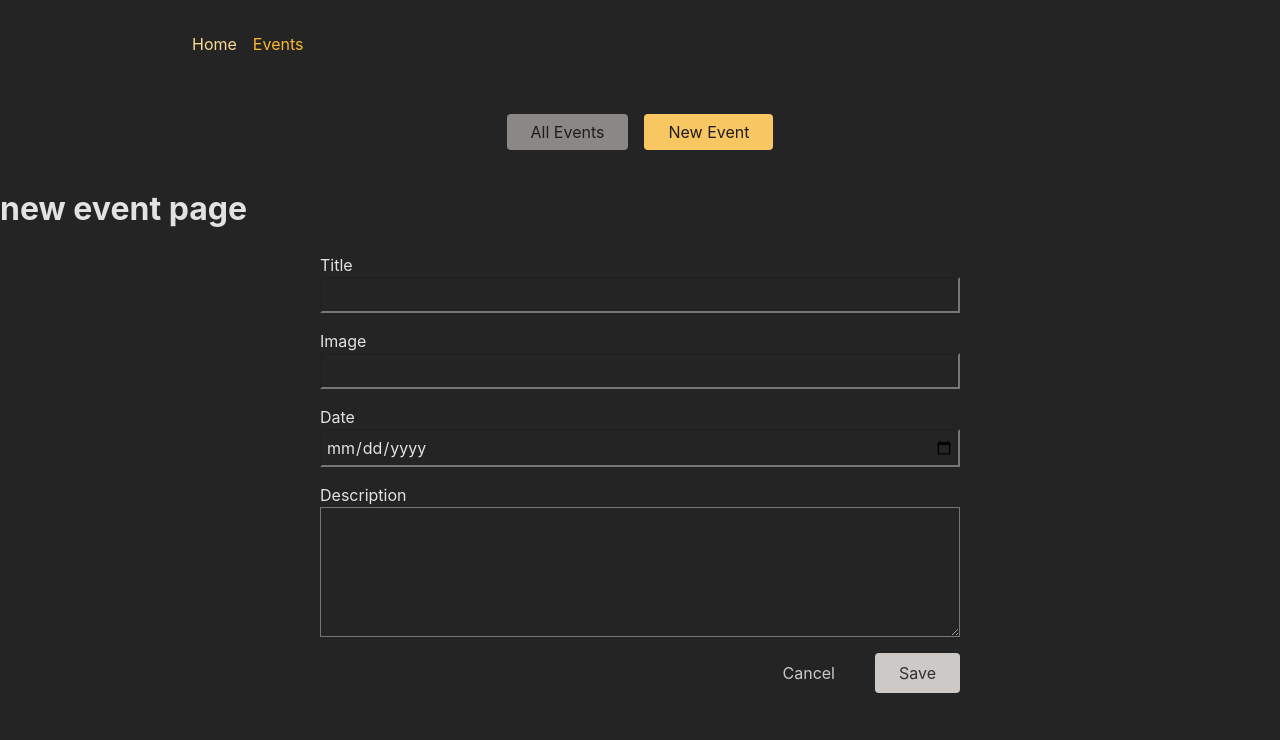
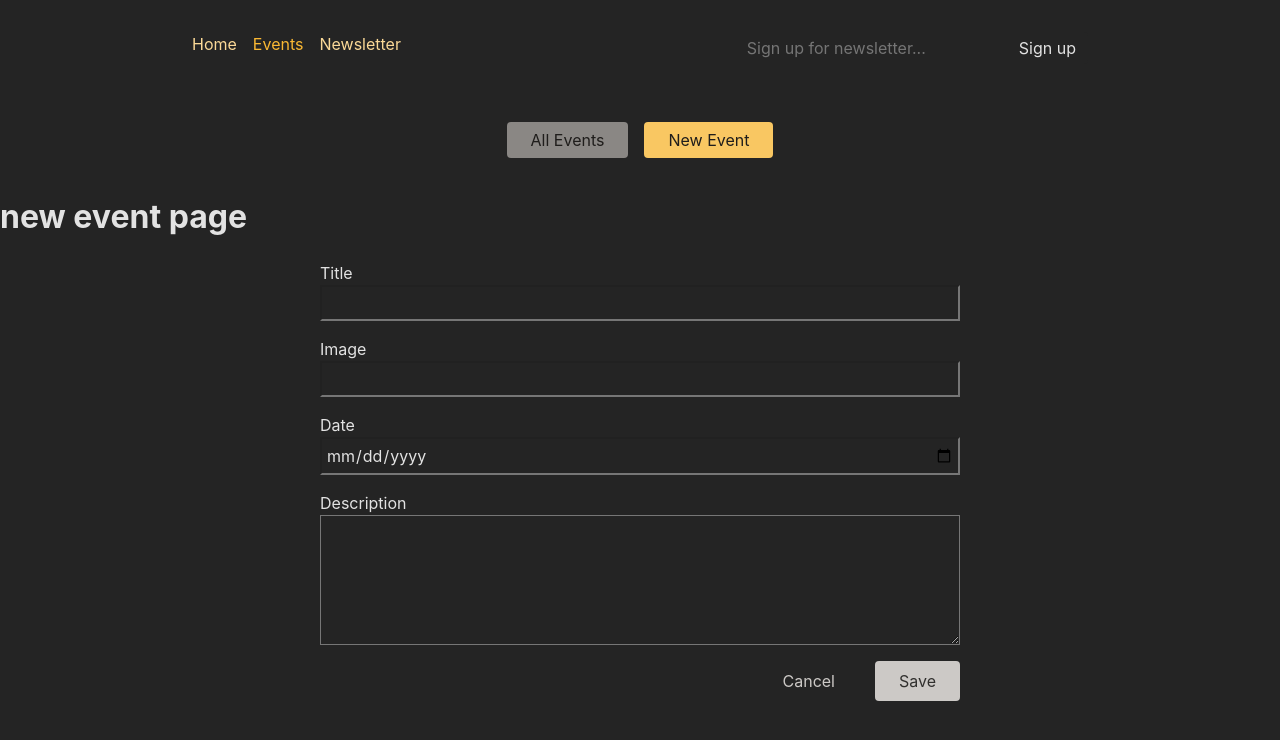
Before and after one commit to cdspaceNoob/React-Router-Review-Advance, a React (Create React App) app in the folder frontend/: page /events/new in a window 1280 px wide. Shown: the top 740 px of the page. Built offline with nearby package versions, Linux system fonts and the light colour scheme.

Commit message:
no Route convert Request using useFetcher and useEffect

```diff
--- a/frontend/src/App.js
+++ b/frontend/src/App.js
@@ -34,6 +34,7 @@
 import RootEvent from "./pages/RootEvent";
 import ErrorPage from "./pages/Error";
 import { action as manipulateEventAction } from "./components/EventForm";
+import NewsletterPage, { action as newsletterAction } from "./pages/Newsletter";
 
 const router = createBrowserRouter([
   {
@@ -71,6 +72,11 @@
           },
         ],
       },
+      {
+        path: "newsletter",
+        element: <NewsletterPage />,
+        action: newsletterAction,
+      },
     ],
   },
 ]);
--- a/frontend/src/components/EventForm.js
+++ b/frontend/src/components/EventForm.js
@@ -21,17 +21,17 @@
     navigate("..");
   };
 
-  let eventTitle = "";
-  let eventImage = "";
-  let eventDate = "";
-  let eventDiscription = "";
+  // let eventTitle = "";
+  // let eventImage = "";
+  // let eventDate = "";
+  // let eventDiscription = "";
 
-  if (event) {
-    eventTitle = event.title ? event.title : "";
-    eventImage = event.image ? event.image : "";
-    eventDate = event.date ? event.date : "";
-    eventDiscription = event.description ? event.description : "";
-  }
+  // if (event) {
+  //   eventTitle = event.title ? event.title : "";
+  //   eventImage = event.image ? event.image : "";
+  //   eventDate = event.date ? event.date : "";
+  //   eventDiscription = event.description ? event.description : "";
+  // }
 
   return (
     <Form method={method} className={classes.form}>
@@ -49,7 +49,8 @@
           type="text"
           name="title"
           required
-          defaultValue={eventTitle}
+          // defaultValue={eventTitle}
+          defaultValue={event?.title ? event.title : null}
         />
       </p>
       <p>
@@ -59,7 +60,8 @@
           type="url"
           name="image"
           required
-          defaultValue={eventImage}
+          // defaultValue={eventImage}
+          defaultValue={event?.image ? event.image : null}
         />
       </p>
       <p>
@@ -69,7 +71,8 @@
           type="date"
           name="date"
           required
-          defaultValue={eventDate}
+          // defaultValue={eventDate}
+          defaultValue={event?.data ? event.date : null}
         />
       </p>
       <p>
@@ -79,7 +82,8 @@
           name="description"
           rows="5"
           required
-          defaultValue={eventDiscription}
+          // defaultValue={eventDiscription}
+          defaultValue={event?.description ? event.description : null}
         />
       </p>
       <div className={classes.actions}>
--- a/frontend/src/components/MainNavigation.js
+++ b/frontend/src/components/MainNavigation.js
@@ -1,8 +1,9 @@
-import { NavLink } from "react-router-dom";
+import { NavLink } from 'react-router-dom';
 
-import classes from "./MainNavigation.module.css";
+import classes from './MainNavigation.module.css';
+import NewsletterSignup from './NewsletterSignup';
 
-function MainNavigation() {
+const MainNavigation = () => {
   return (
     <header className={classes.header}>
       <nav>
@@ -10,7 +11,10 @@
           <li>
             <NavLink
               to="/"
-              className={({ isActive }) => (isActive ? classes.active : null)}
+              className={({ isActive }) =>
+                isActive ? classes.active : undefined
+              }
+              end
             >
               Home
             </NavLink>
@@ -18,13 +22,26 @@
           <li>
             <NavLink
               to="/events"
-              className={({ isActive }) => (isActive ? classes.active : null)}
+              className={({ isActive }) =>
+                isActive ? classes.active : undefined
+              }
             >
               Events
             </NavLink>
           </li>
+          <li>
+            <NavLink
+              to="/newsletter"
+              className={({ isActive }) =>
+                isActive ? classes.active : undefined
+              }
+            >
+              Newsletter
+            </NavLink>
+          </li>
         </ul>
       </nav>
+      <NewsletterSignup />
     </header>
   );
 }
--- /dev/null
+++ b/frontend/src/components/NewsletterSignup.js
@@ -0,0 +1,33 @@
+import { useEffect } from "react";
+import { useFetcher } from "react-router-dom";
+
+import classes from "./NewsletterSignup.module.css";
+
+const NewsletterSignup = () => {
+  const fetcher = useFetcher();
+  const { data, state } = fetcher;
+
+  useEffect(() => {
+    if (state === "idle" && data?.message) {
+      window.alert(data.message);
+    }
+  }, [data, state]);
+
+  return (
+    <fetcher.Form
+      method="post"
+      action="/newsletter"
+      className={classes.newsletter}
+    >
+      <input
+        type="email"
+        name="email"
+        placeholder="Sign up for newsletter..."
+        aria-label="Sign up for newsletter"
+      />
+      <button>Sign up</button>
+    </fetcher.Form>
+  );
+};
+
+export default NewsletterSignup;
--- /dev/null
+++ b/frontend/src/components/NewsletterSignup.module.css
@@ -0,0 +1,18 @@
+.newsletter input,
+.newsletter button {
+  font: inherit;
+  padding: 0.25rem 0.75rem;
+  border-radius: 0;
+  border: none;
+}
+
+.newsletter button {
+  border-top-right-radius: 4px;
+  border-bottom-right-radius: 4px;
+  cursor: pointer;
+}
+
+.newsletter button:hover {
+  background-color: var(--color-primary-300);
+  color: var(--color-gray-800);
+}
--- /dev/null
+++ b/frontend/src/pages/Newsletter.js
@@ -0,0 +1,24 @@
+import NewsletterSignup from "../components/NewsletterSignup";
+import PageContent from "../components/PageContent";
+
+const NewsletterPage = () => {
+  return (
+    <PageContent title="Join our awesome newsletter!">
+      <NewsletterSignup />
+    </PageContent>
+  );
+};
+
+export default NewsletterPage;
+
+export const action = async ({ request }) => {
+  const data = await request.formData();
+  const email = data.get("email");
+
+  // send to backend newsletter server ...
+  console.log(email);
+  if (!email) {
+    return { message: "Enter Email" };
+  }
+  return { message: "Signup successful!" };
+};
```
